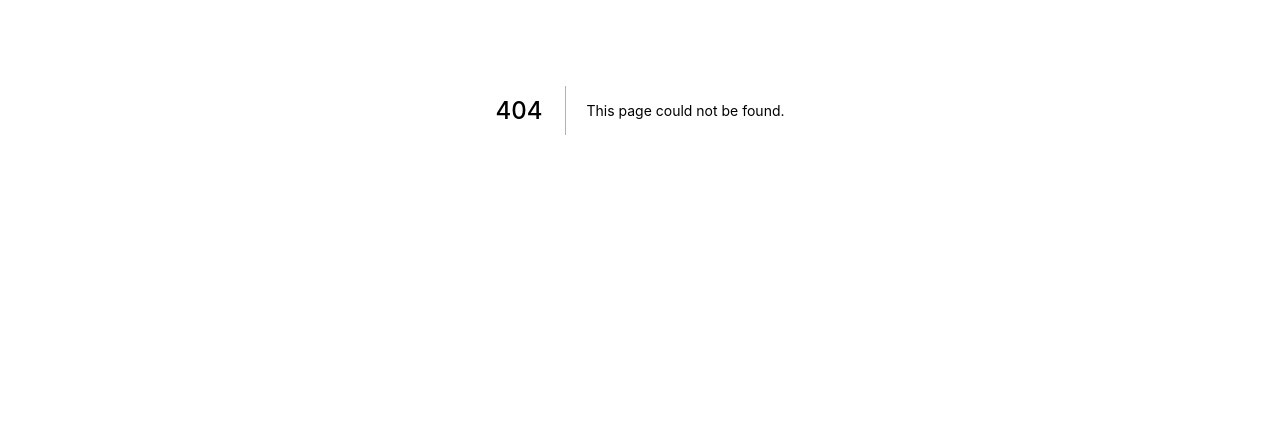
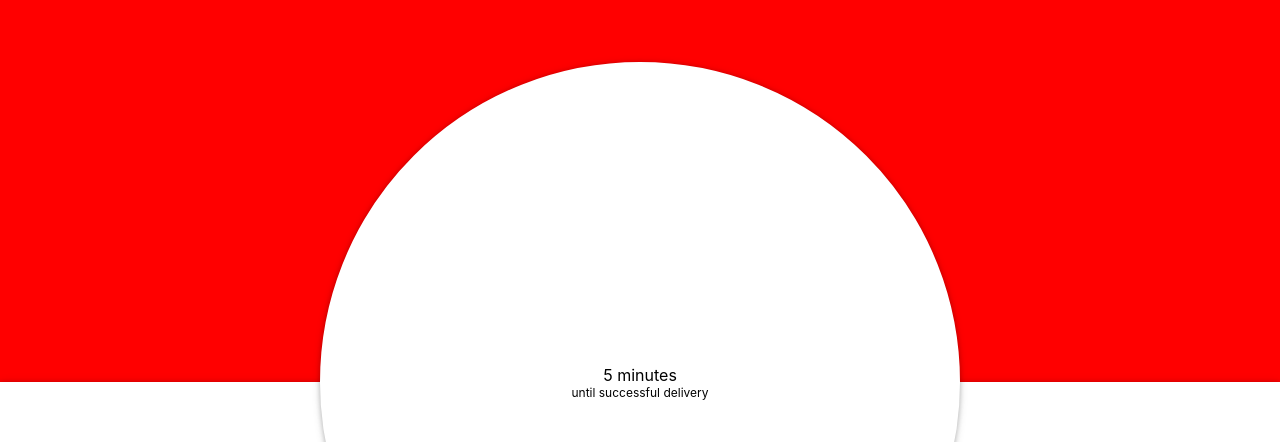
Before and after one commit to Team-Tarant/stupidhack-2021, a Next.js app in the folder foodernah-frontend/: page /delivery in a window 1280 px wide. Before the commit this address had no page. Shown: the part 290-732 px from the top of the page. Built offline with nearby package versions, Linux system fonts and the light colour scheme.

Commit message:
Implementar många featurer

```diff
--- /dev/null
+++ b/foodernah-frontend/components/Delivery.module.css
@@ -0,0 +1,27 @@
+.delivery {
+  display: flex;
+  flex-direction: column;
+  width: 100%;
+  height: 100%;
+  background: red;
+}
+
+.main {
+  height: 56%;
+  width: 100%;
+  margin-top: auto;
+  position: absolute;
+  bottom: 0;
+  width: 100%;
+}
+
+.main-content {
+  margin-top: 2rem;
+  background: white;
+  padding: 0 1rem;
+  width: 100%;
+  z-index: 5;
+  position: relative;
+  color: black;
+  height: 40%;
+}
--- /dev/null
+++ b/foodernah-frontend/components/Delivery.tsx
@@ -0,0 +1,25 @@
+import { Loader } from '@googlemaps/js-api-loader'
+import TimeRemaining from './TimeRemaining'
+import styles from './Delivery.module.css'
+
+export interface DeliveryProps {
+  estimatedDelivery: Date
+}
+
+const Delivery = ({ estimatedDelivery }: DeliveryProps) => {
+
+  return (
+    <div className={styles.delivery}>
+      <div className={styles['main']}>
+        <div className={styles.mainbg} />
+        <TimeRemaining estimatedDelivery={estimatedDelivery} />
+        <div className={styles['main-content']}>
+          <div className={styles.restaurant}>Restaurant burger mall</div>
+          <div className={styles.tip}>Order going too well? Let us know!</div>
+        </div>
+      </div>
+    </div>
+  )
+}
+
+export default Delivery
--- /dev/null
+++ b/foodernah-frontend/components/TimeRemaining.module.css
@@ -0,0 +1,48 @@
+.time-remaining {
+  display: block;
+  position: relative;
+}
+
+.time-remaining:before {
+  content: '';
+  position: absolute;
+  top: 0;
+  left: 0;
+  width: 100%;
+  height: 100%;
+  background: white;
+  transform: translateY(50%);
+  box-shadow: 0 1px 10px rgba(0,0,0,0.12), 0 1px 5px rgba(0,0,0,0.24);
+}
+
+.remaining {
+  font-size: 0.75rem;
+}
+
+.circle {
+  margin: 0 auto;
+  position: relative;
+  width: 50%;
+  /*background: white;*/
+  background: white;
+  border-radius: 50%;
+  border: 10px solid white;
+  box-shadow: 0 1px 10px rgba(0,0,0,0.12), 0 1px 5px rgba(0,0,0,0.24);
+}
+
+.circle:after {
+  content: '';
+  display: block;
+  padding-bottom: 100%;
+}
+
+.circle-content {
+  position: absolute;
+  width: 100%;
+  height: 100%;
+  display: flex;
+  flex-direction: column;
+  justify-content: center;
+  align-items: center;
+  text-align: center;
+}
--- /dev/null
+++ b/foodernah-frontend/components/TimeRemaining.tsx
@@ -0,0 +1,36 @@
+import { useState, useEffect } from 'react'
+import formatDistance from 'date-fns/formatDistance'
+
+import styles from './TimeRemaining.module.css'
+
+interface TimeRemainingProps {
+  estimatedDelivery: Date
+}
+
+const TimeRemaining = ({ estimatedDelivery }: TimeRemainingProps) => {
+  const [now, setNow] = useState(new Date())
+
+  useEffect(() => {
+    const token = setInterval(() => {
+      setNow(new Date())
+    }, 1000)
+    return () => clearInterval(token)
+  }, [setNow, estimatedDelivery])
+
+  const date = formatDistance(estimatedDelivery, now, {
+    includeSeconds: true,
+  })
+
+  return (
+    <div className={styles['time-remaining']}>
+      <div className={styles.circle}>
+        <div className={styles['circle-content']}>
+          <div className={styles.time}>{date}</div>
+          <div className={styles.remaining}>until successful delivery</div>
+        </div>
+      </div>
+    </div>
+  )
+}
+
+export default TimeRemaining
--- a/foodernah-frontend/package.json
+++ b/foodernah-frontend/package.json
@@ -8,6 +8,8 @@
     "start": "next start"
   },
   "dependencies": {
+    "@googlemaps/js-api-loader": "^1.11.4",
+    "date-fns": "^2.21.2",
     "next": "10.2.0",
     "react": "17.0.2",
     "react-dom": "17.0.2"
--- a/foodernah-frontend/pages/_app.tsx
+++ b/foodernah-frontend/pages/_app.tsx
@@ -1,6 +1,6 @@
 import '../styles/globals.css'
 
-function MyApp({ Component, pageProps }) {
+function MyApp({ Component, pageProps }: { Component: any; pageProps: any }) {
   return <Component {...pageProps} />
 }
 
--- /dev/null
+++ b/foodernah-frontend/pages/delivery.tsx
@@ -0,0 +1,13 @@
+import Delivery from '../components/Delivery'
+import styles from '../styles/DeliveryPage.module.css'
+
+const DeliveryPage = () => {
+  const est = new Date(new Date().getTime() + 5 * 60 * 1000)
+  return (
+    <div className={styles.container}>
+      <Delivery estimatedDelivery={est} />
+    </div>
+  )
+}
+
+export default DeliveryPage
--- a/foodernah-frontend/pages/index.tsx
+++ b/foodernah-frontend/pages/index.tsx
@@ -1,5 +1,6 @@
 import Head from 'next/head'
 import Image from 'next/image'
+import Link from 'next/link'
 import styles from '../styles/Home.module.css'
 
 export default function Home() {
@@ -15,6 +16,10 @@ export default function Home() {
         <h1 className={styles.title}>
           Welcome to <a href="https://nextjs.org">Next.js!</a>
         </h1>
+
+        <Link href="/delivery">
+          <a>Delivery</a>
+        </Link>
 
         <p className={styles.description}>
           Get started by editing{' '}
--- /dev/null
+++ b/foodernah-frontend/styles/DeliveryPage.module.css
@@ -0,0 +1,9 @@
+.container {
+  min-height: 100vh;
+  padding: 0;
+  display: flex;
+  flex-direction: column;
+  justify-content: center;
+  align-items: center;
+  height: 100vh;
+}
```
Also changed, not shown: 1 other file (tests, documents, lock files or other folders).
